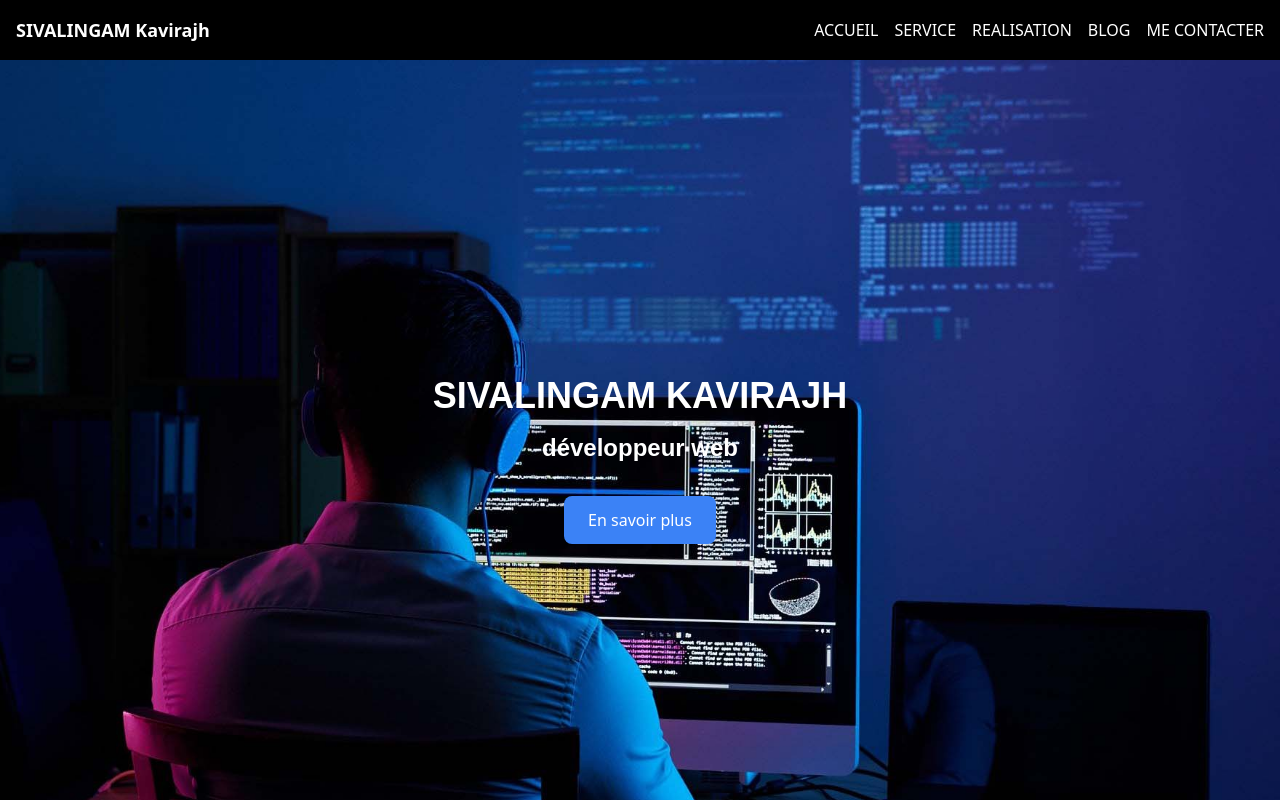
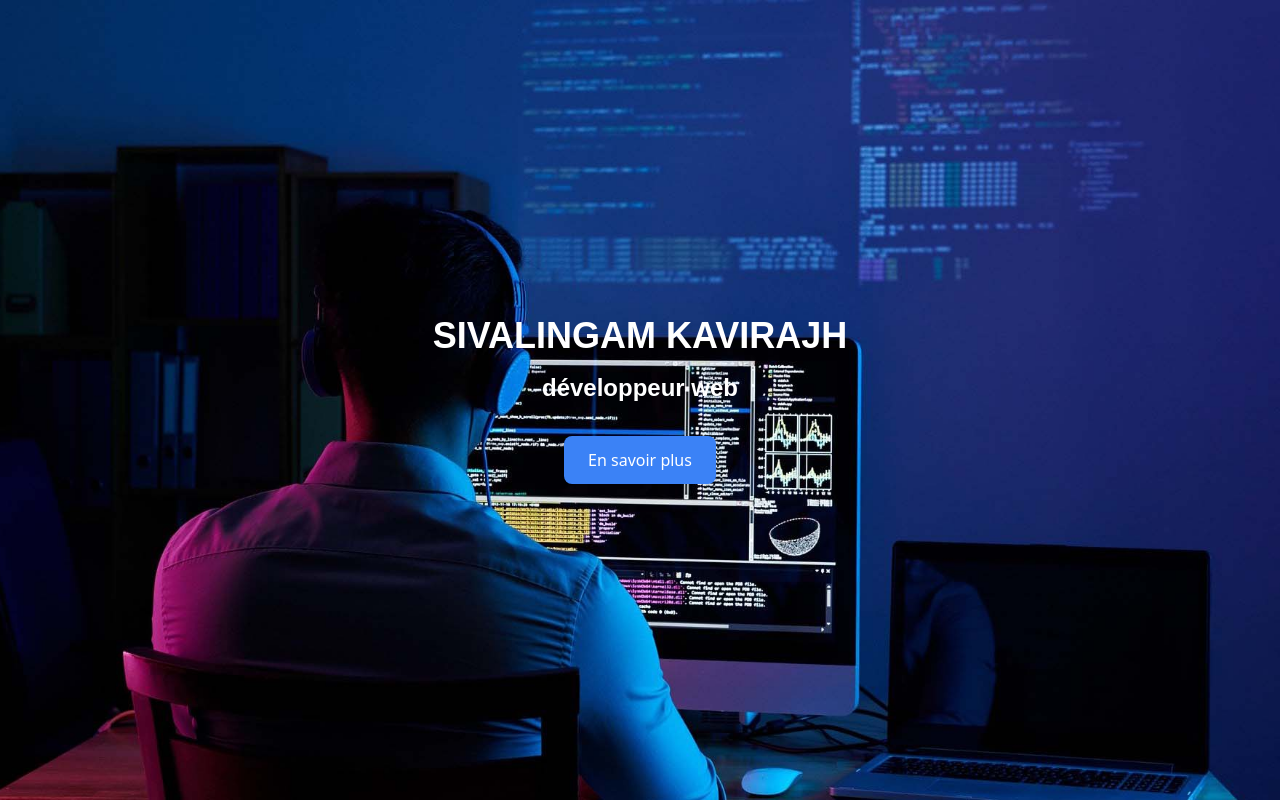
Before and after one commit to kavi94n/portfolio-react-vite, a React (Vite) app: page / in a window 1280 px wide. Shown: the top 800 px of the page. Built offline with nearby package versions, Linux system fonts and the light colour scheme; no server answers.

Commit message:
changement

```diff
--- a/src/App.jsx
+++ b/src/App.jsx
@@ -1,6 +1,6 @@
 import React, { useState, useEffect } from 'react';
 import { BrowserRouter as Router, Routes, Route } from 'react-router-dom';
-import Navbar from './components/Navbar';
+import navbar from './components/Navbar';
 import About from './components/About';
 import Home from './components/Home';
 import Contact from './components/Contact';
@@ -42,7 +42,7 @@ function App() {
   return (
     <Router>
       <div className="flex flex-col min-h-screen">
-        <Navbar />
+        <navbar />
         <main className="flex-grow">
           <Routes>
             <Route path="/" element={<Home />} />
```
